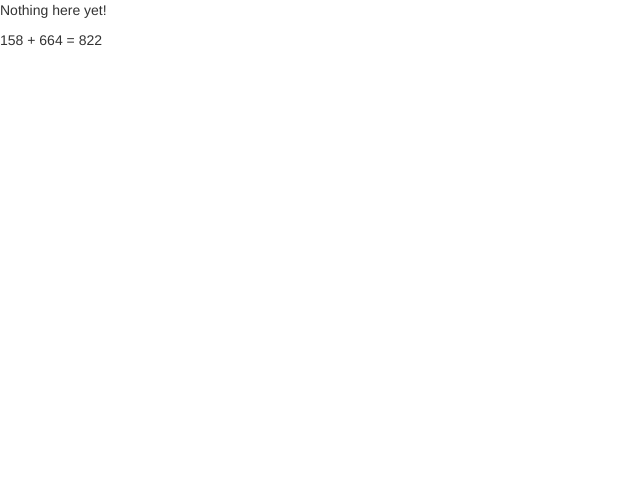
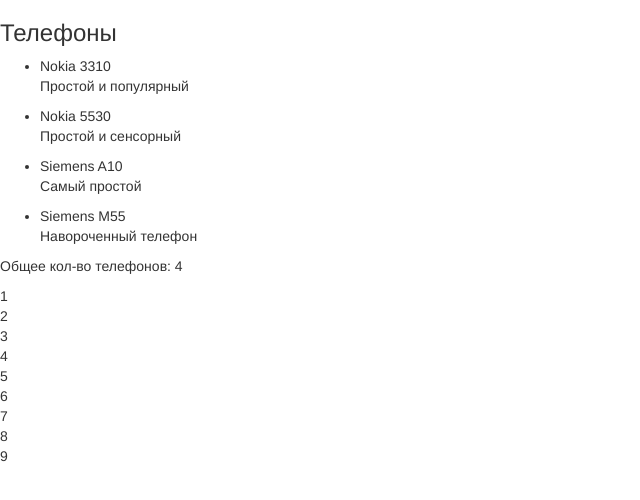
Before and after one commit to chstudio-mail-ru/angular-phonecat, a website: page app/index.html in a window 1280 px wide. Shown: the whole page, without its empty margins (0-640 px from the left). Drawn offline with nearby package versions, Linux system fonts and the light colour scheme.

Commit message:
Модель с 4 телефонами и unit тестом

```diff
--- a/app/index.html
+++ b/app/index.html
@@ -1,16 +1,26 @@
 <!doctype html>
-<html lang="en" ng-app>
+<html lang="en" ng-app="phonecatApp">
 <head>
   <meta charset="utf-8">
   <title>My HTML File</title>
   <link rel="stylesheet" href="bower_components/bootstrap/dist/css/bootstrap.css">
   <link rel="stylesheet" href="css/app.css">
   <script src="bower_components/angular/angular.js"></script>
+  <script src="js/controllers.js"></script>
 </head>
-<body>
-
-  <p>Nothing here {{'yet' + '!'}}</p>
-158 + 664 = {{158 + 664}}
-
+<body ng-controller="PhoneListCtrl">
+<h3>{{title}}</h3>
+<ul>
+	<li ng-repeat="phone in phones">
+		<span>{{phone.name}}</span>
+		<p>{{phone.snippet}}</p>
+	</li>
+</ul>
+<p>Общее кол-во телефонов: {{phones.length}}</p>
+<table>
+    <tr ng-repeat="i in [0,1,2,3,4,5,6,7,8]">
+        <td>{{i+1}}</td>
+    </tr>
+</table>
 </body>
 </html>
--- a/app/js/controllers.js
+++ b/app/js/controllers.js
@@ -1,3 +1,18 @@
 'use strict';
 
 /* Controllers */
+var phonecatApp = angular.module('phonecatApp', []);
+
+phonecatApp.controller('PhoneListCtrl', function($scope) {
+    $scope.title = 'Телефоны';
+	$scope.phones = [
+		{'name': 'Nokia 3310',
+		 'snippet': 'Простой и популярный'},
+		{'name': 'Nokia 5530',
+		 'snippet': 'Простой и сенсорный'},
+		{'name': 'Siemens A10',
+		 'snippet': 'Самый простой'},
+        {'name': 'Siemens M55',
+            'snippet': 'Навороченный телефон'}
+	];
+});
```
Also changed, not shown: test/unit/controllersSpec.js (+8 -3 lines).
